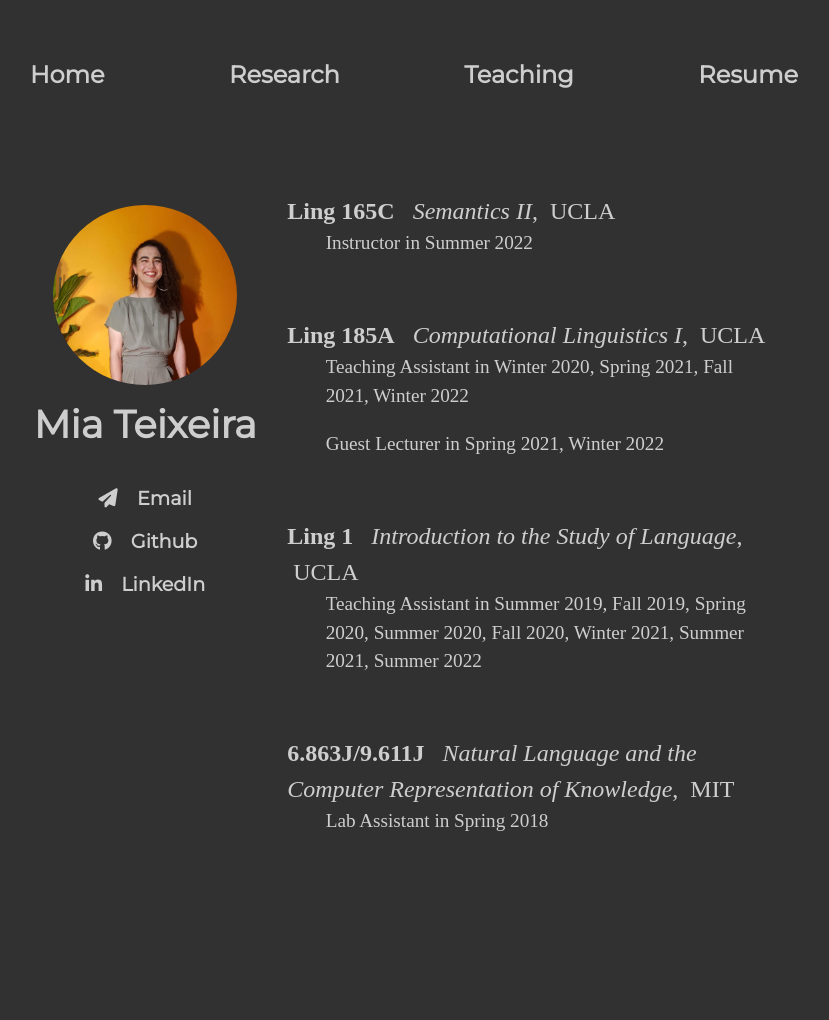
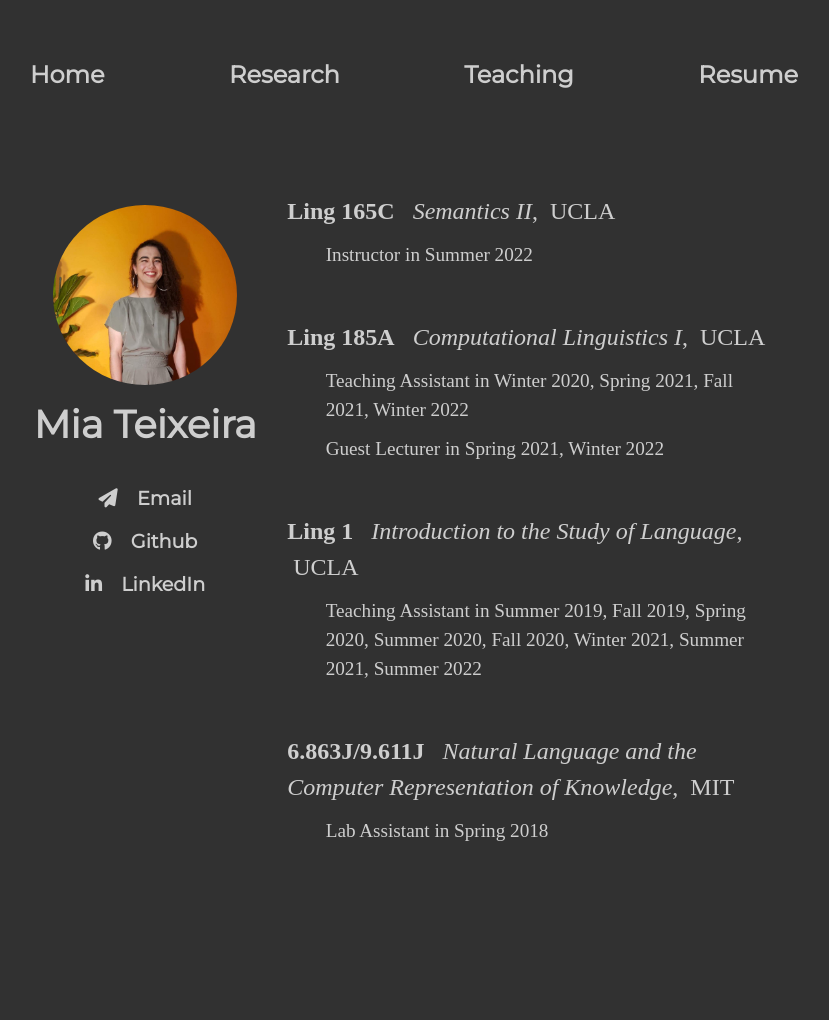
Before and after one commit to miateixeira/miateixeira.github.io, a Jekyll site: the page built from teaching/index.html, in a window 1280 px wide. Shown: the whole page, without its empty margins (226-1055 px from the left). Built offline with Jekyll 4.4.1, drawn with Linux system fonts in a browser that asks for light colours; nearby versions of some CDN libraries.

Commit message:
adjusted teaching detail margins

```diff
--- a/css/main.css
+++ b/css/main.css
@@ -115,7 +115,7 @@ img.avatar {
 }
 
 p.course-title {
-  margin-bottom: 0;
+  margin-bottom: 0.5em;
 }
 
 .course-number {
@@ -135,4 +135,5 @@ p.course-detail {
   padding-left: 2em;
   font-size: 1.2em;
   margin-top: 0;
+  margin-bottom: 0.5em;
 }
```
